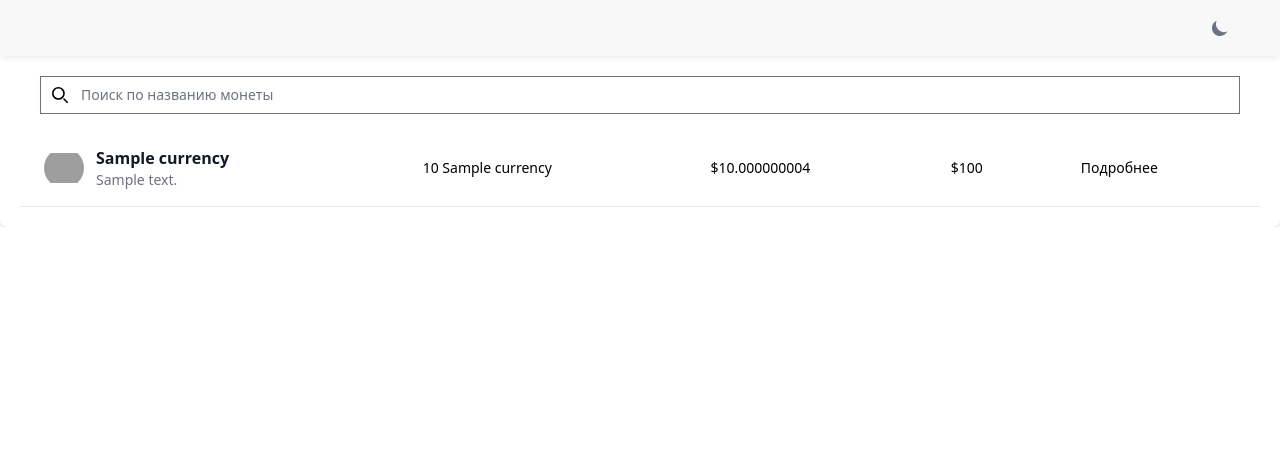
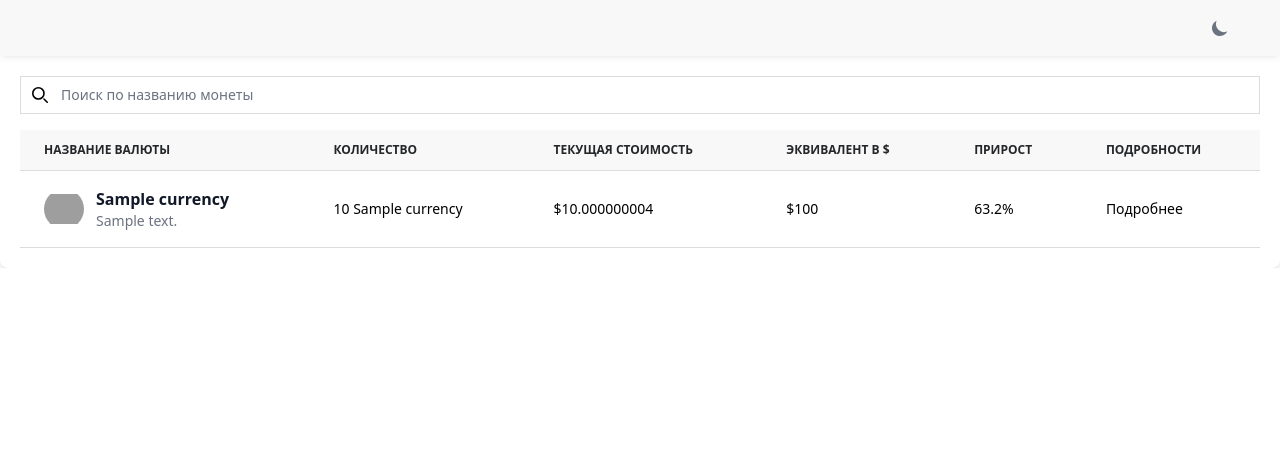
Before and after one commit to x9ilx/crypto_notebook, a FastAPI app: template app/static/templates/index.html in a window 1280 px wide. Shown: the top 467 px of the page. Run offline with FastAPI, Linux system fonts and the light colour scheme; the template is opened without the code that fills it: most values are stand-ins (such as "Sample title", 1, 10 or a date in 2020); parts of the project's set-up code (start-up, migrations or seed data) failed here and were passed over; grey boxes are pictures that could not be loaded.

Commit message:
Дополнил список криптовалюты во фронтенде.

```diff
--- a/app/static/css/main.css
+++ b/app/static/css/main.css
@@ -982,6 +995,21 @@ select {
   border-color: rgb(209 213 219 / var(--tw-border-opacity, 1));
 }
 
+.border-background-light-secondary {
+  --tw-border-opacity: 1;
+  border-color: rgb(248 248 248 / var(--tw-border-opacity, 1));
+}
+
+.border-background-light-secondary-500 {
+  --tw-border-opacity: 1;
+  border-color: rgb(124 124 124 / var(--tw-border-opacity, 1));
+}
+
+.border-background-light-secondary-200 {
+  --tw-border-opacity: 1;
+  border-color: rgb(220 220 220 / var(--tw-border-opacity, 1));
+}
+
 .border-b-gray-800 {
   --tw-border-opacity: 1;
   border-bottom-color: rgb(31 41 55 / var(--tw-border-opacity, 1));
--- a/app/static/templates/elements/currencies/currencies_list.html
+++ b/app/static/templates/elements/currencies/currencies_list.html
@@ -1,7 +1,7 @@
 <div
   class="relative p-5 overflow-x-auto shadow-md sm:rounded-lg text-text-light dark:text-text-dark"
 >
-  <div class="space-y-4 md:space-y-0 pb-4 mx-5">
+  <div class="space-y-4 md:space-y-0 pb-4 ">
     <label for="table-search" class="sr-only">Поиск</label>
     <div class="relative">
       <div
@@ -26,16 +26,38 @@
       <input
         type="text"
         id="table-search-users"
-        class="block p-2 ps-10 text-sm w-full bg-background-light dark:bg-background-dark"
+        class="block p-2 ps-10 text-sm w-full bg-background-light border-background-light-secondary-200 focus:ring-background-light-secondary-950 focus:border-background-light-secondary-950 dark:bg-background-dark dark:border-background-dark-secondary-900 dark:focus:ring-background-dark-secondary-900 dark:focus:border-background-dark-secondary-900"
         placeholder="Поиск по названию монеты"
       />
     </div>
   </div>
   <table class="w-full text-sm text-left rtl:text-righ">
+    <thead class="text-xs uppercase border-b border-background-light-secondary-200 text-text-light-secondary  bg-background-light-secondary dark:text-text-dark-secondary dark:bg-background-dark-secondary dark:border-background-dark-secondary-900">
+        <tr>
+            <th scope="col" class="px-6 py-3">
+                Название валюты
+            </th>
+            <th scope="col" class="px-6 py-3">
+                Количество
+            </th>
+            <th scope="col" class="px-6 py-3">
+                Текущая стоимость
+            </th>
+            <th scope="col" class="px-6 py-3">
+                Эквивалент в $
+            </th>
+            <th scope="col" class="px-6 py-3">
+                Прирост
+            </th>
+            <th scope="col" class="px-6 py-3">
+                Подробности
+            </th>
+        </tr>
+    </thead>
     <tbody>
       {% for currency in currencies %}
       <tr
-        class="bg-white border-b dark:bg-gray-800 dark:border-gray-700 hover:bg-gray-50 dark:hover:bg-gray-600"
+        class="border-b border-background-light-secondary-200 bg-background-light text-text-light hover:bg-background-light-secondary dark:bg-background-dark dark:text-text-dark dark:hover:bg-background-dark-secondary dark:border-background-dark-secondary-900"
       >
         <th
           scope="row"
@@ -62,11 +84,14 @@
           </div>
         </th>
         <td class="px-6 py-4">{{ currency.quantity }} {{ currency.name }}</td>
-        <td class="px-6 py-4">
+        <td class="px-6 py-4 ">
             $10.000000004
         </td>
         <td class="px-6 py-4">
             ${{ currency.quantity * 10 }}
+        </td>
+        <td class="px-6 py-4">
+             63.2%
         </td>
         <td class="px-6 py-4">
           Подробнее
```
Also changed, not shown: other parts of app/static/css/main.css (+108 -0 lines).
